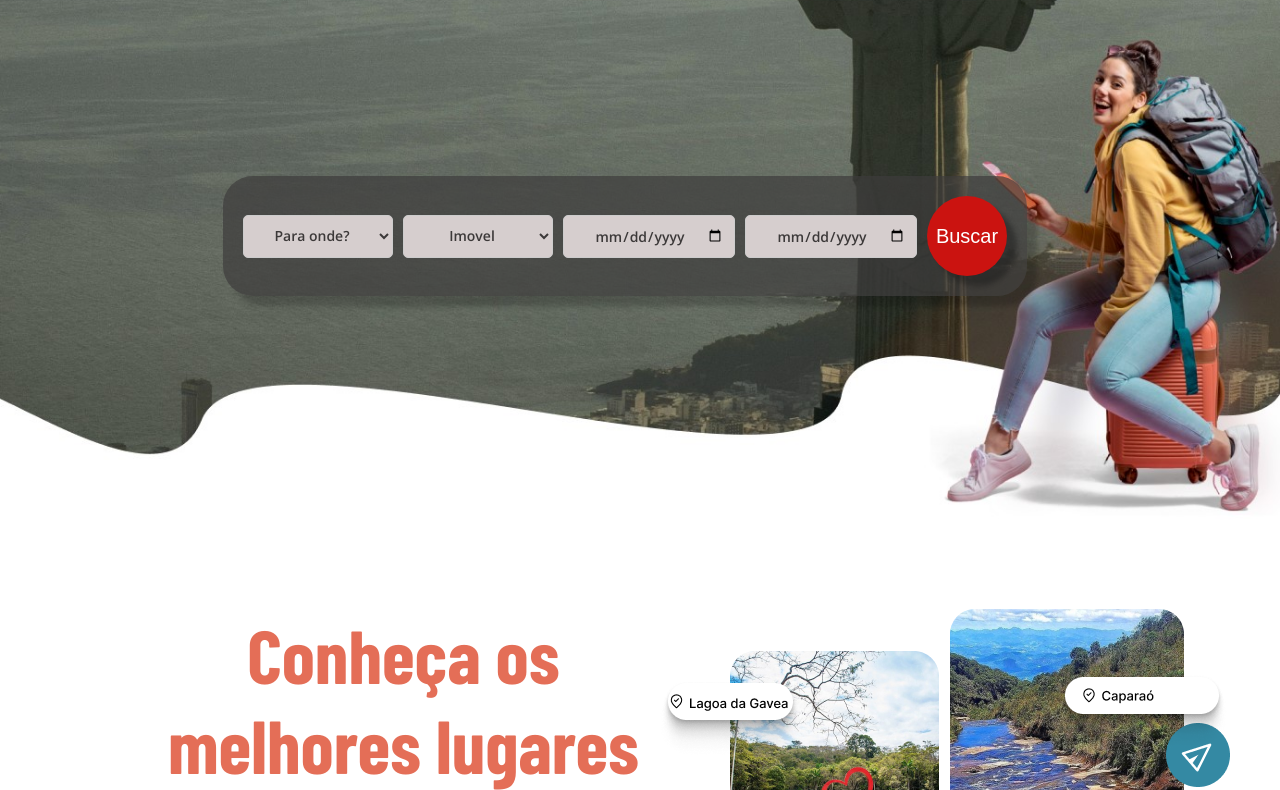
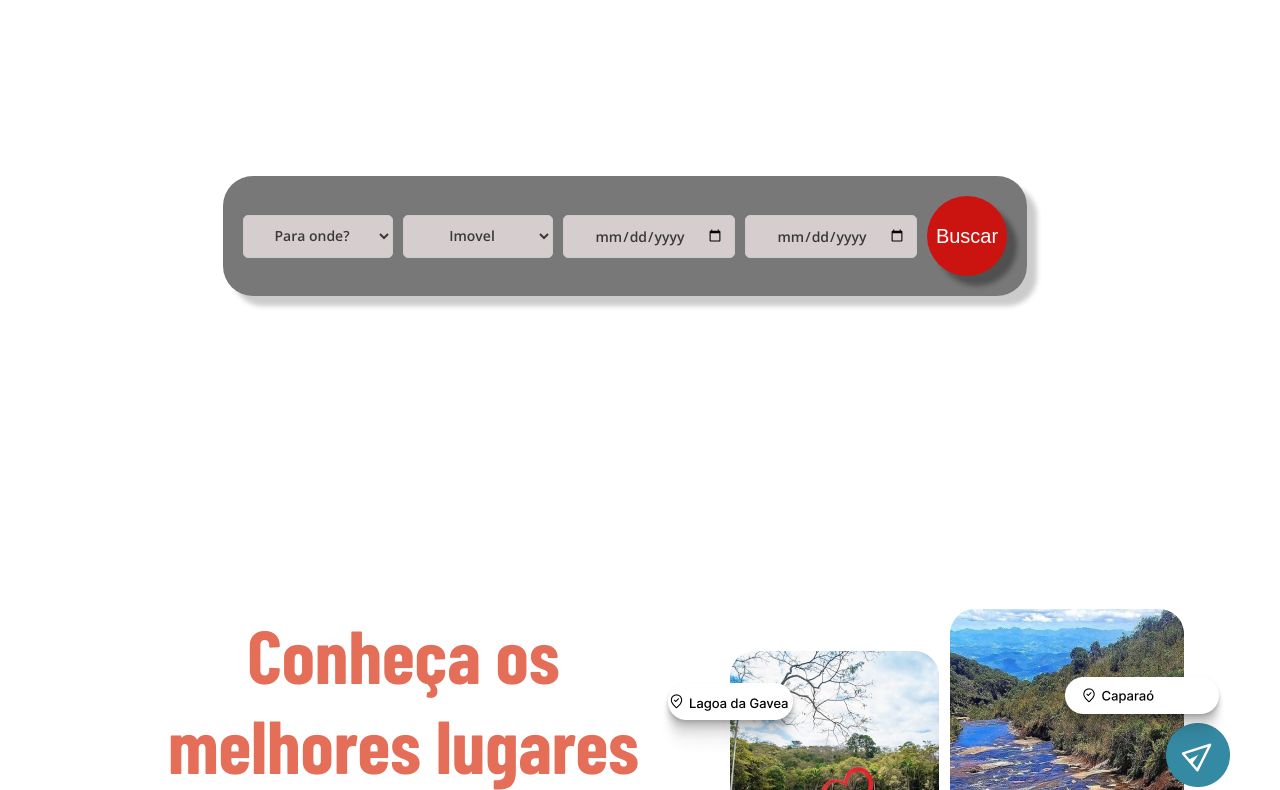
Before and after one commit to NasciM3nt0Felipe/Trabalho_web, a plain HTML site: page index.html in a window 1280 px wide. Shown: the part 221-1011 px from the top of the page. Drawn offline with nearby package versions, Linux system fonts and the light colour scheme; a web font is replaced by a local one.

Commit message:
style.css

```diff
--- a/css/style.css
+++ b/css/style.css
@@ -15,7 +15,8 @@ body {
 header {
     box-sizing: content-box;
     height: 100vh;
-    background-image: url(/img/back01-bd.jpg);
+    backgroud-color:#000000c0;
+/*     background-image: url(/img/back01-bd.jpg); */
     background-position: center;
     background-size: cover;
     background-repeat: no-repeat;
```
